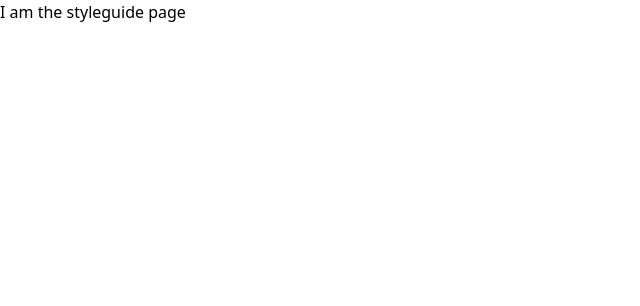
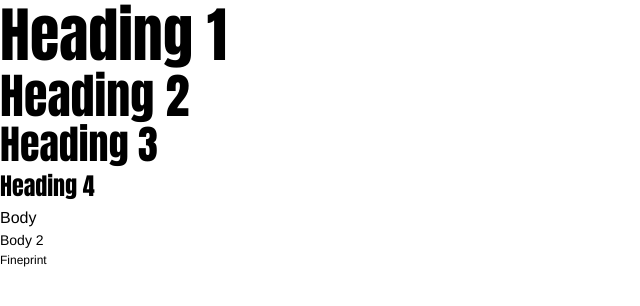
Before and after one commit to CYL-B/concentraction, a React (Vite) app in the folder concentraction-back/concentraction-front/: page /styleguide in a window 1280 px wide. Shown: the top 306 px of the page, without its empty margins (0-640 px from the left). Built offline with nearby package versions, Linux system fonts and the light colour scheme; a web font is replaced by a local one.

Commit message:
styling typography, added layout, header and added to styleguide page

```diff
--- a/concentraction-back/concentraction-front/src/components/header.jsx
+++ b/concentraction-back/concentraction-front/src/components/header.jsx
@@ -2,7 +2,7 @@ import { Heading2 } from "./typography";
 
 export function Header({ title }) {
   return (
-    <Header>
+    <Header className="mx-auto w-full">
       <Heading2 content={title}></Heading2>
     </Header>
   );
--- a/concentraction-back/concentraction-front/src/components/layout.jsx
+++ b/concentraction-back/concentraction-front/src/components/layout.jsx
@@ -1,14 +1,14 @@
 import { Header } from "./header";
 
-function Container({ children, className }) {
-  return <div className={`container ${className}`}>{children}</div>;
+function Container({ children, containerClassName }) {
+  return <div className={`container ${containerClassName}`}>{children}</div>;
 }
 
-export function Layout({ children, className }) {
+export function Layout({ children, containerClassName }) {
   return (
     <>
       <Header></Header>
-      <Container className={className}>{children}</Container>
+      <Container containerClassName={containerClassName}>{children}</Container>
     </>
   );
 }
--- a/concentraction-back/concentraction-front/src/components/typography.jsx
+++ b/concentraction-back/concentraction-front/src/components/typography.jsx
@@ -1,43 +1,43 @@
-function Heading1 () {
+function Heading1 ({children}) {
 
     return(
-        <h1></h1>
+        <h1 className="font-anton text-[40px] leading-[44px] md:text-5xl md:leading-[52px] xl:text-6xl xl:leading-[70px]">{children}</h1>
     )
 }
 
-function Heading2 ({content}) {
+function Heading2 ({children}) {
 
     return(
-        <h2 {...content}></h2>
+        <h2 className="font-anton text-2xl leading-10 md:text-[40px] md:leading-[44px] xl:text-[48px] xl:leading-[52px]">{children}</h2>
     )
 }
 
- function Heading3 () {
+ function Heading3 ({children}) {
 
     return(
-        <h3></h3>
+        <h3 className="font-anton text-xl leading-[19px] md:text-2xl md:leading-[40px] xl:text-[40px] xl:leading-[44px]">{children}</h3>
     )
 }
 
-function Heading4 () {
+function Heading4 ({children}) {
 
     return(
-        <h4></h4>
+        <h4 className="font-anton text-lg leading-4  md:leading-9 xl:text-2xl xl:leading-10">{children}</h4>
     )
 }
 
-function Body () {
+function Body ({children, body2}) {
 
     return(
-        <p></p>
+        <p className={`font-helvetica ${body2 ?"text-sm leading-[21px]":"text-base leading-6"} `}>{children}</p>
     )
 }
 
-function Fineprint (){
+function Fineprint ({children}){
     return(
-        <p></p>
+        <p className="font-helvetica text-xs leading-[18px]">{children}</p>
     )
 
 }
 
-export {Heading1, Heading2, Heading3, Heading4, Fineprint};
+export {Heading1, Heading2, Heading3, Heading4, Body, Fineprint};
--- a/concentraction-back/concentraction-front/src/pages/styleguide.jsx
+++ b/concentraction-back/concentraction-front/src/pages/styleguide.jsx
@@ -1,11 +1,20 @@
+import { Heading1, Heading2, Heading3, Heading4, Body, Fineprint} from "../components/typography";
 
 export default function Styleguide() {
 
     return (
       <>
          <div id="Styleguide">
-            <div className="container">
-            <p>I am the styleguide page</p></div>
+            <section className="typography">
+                <Heading1>Heading 1</Heading1>
+                <Heading2>Heading 2</Heading2>
+                <Heading3>Heading 3</Heading3>
+                <Heading4>Heading 4</Heading4>
+                <Body>Body</Body>
+                <Body body2={true}>Body 2</Body>
+                <Fineprint>Fineprint</Fineprint>
+            </section>
+
             </div>
       </>
     )
```
